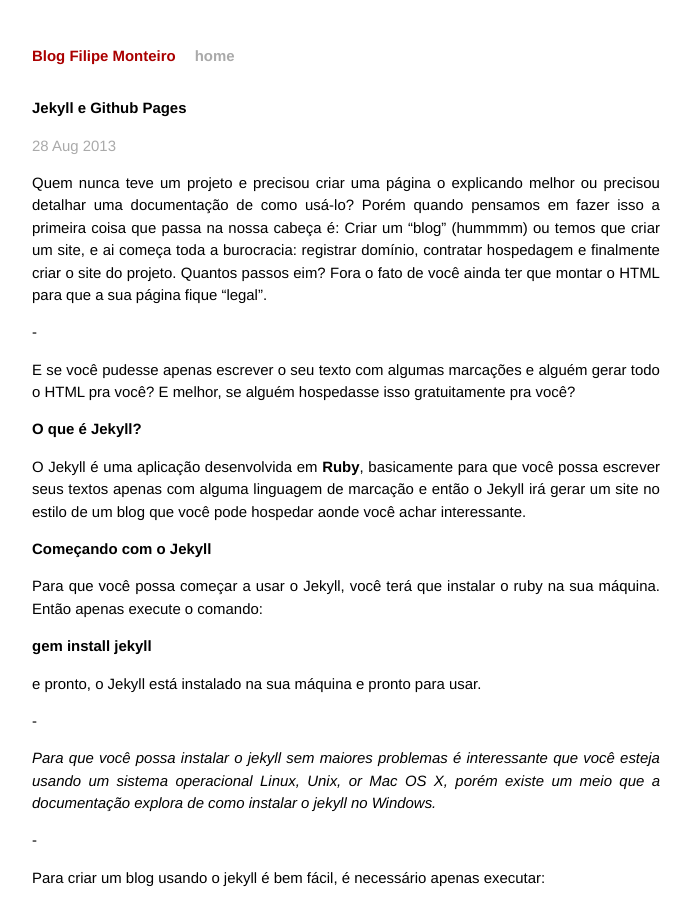
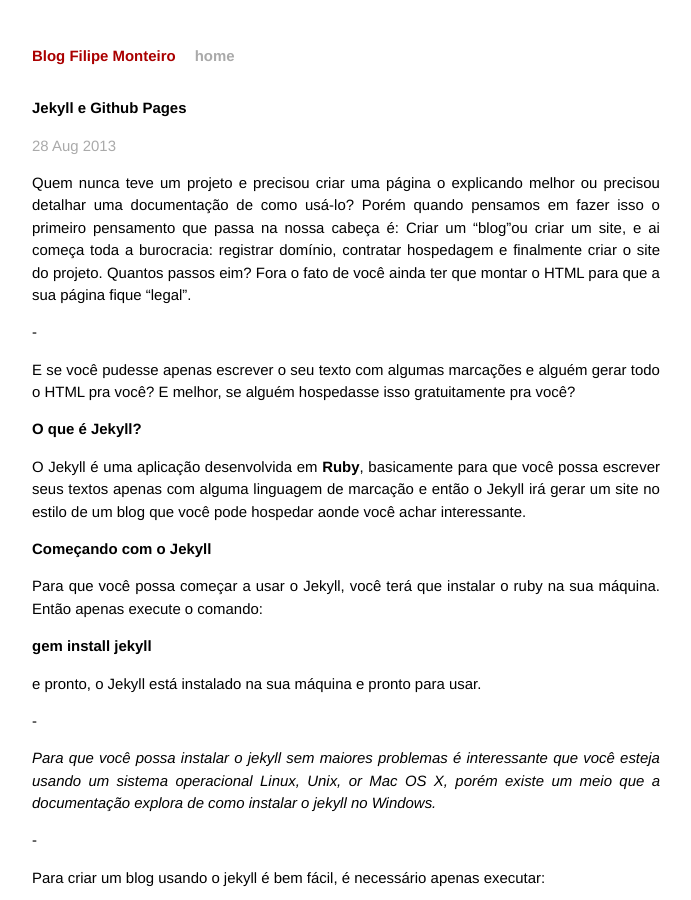
Before and after one commit to filipemonteiroth/filipemonteiroth.github.io, a Jekyll site: the page built from _posts/2013-08-28-Jekyll-e-Github-Pages.markdown, in a window 1280 px wide and 900 px high. Shown: the whole window, without its empty margins (294-985 px from the left). Built offline with Jekyll 4.4.1, drawn with Linux system fonts in a browser that asks for light colours; Markdown is read by kramdown in place of the engine named in the settings; some of the changed text lies outside the part shown.

Commit message:
Ajustando post

```diff
--- a/_posts/2013-08-28-Jekyll-e-Github-Pages.markdown
+++ b/_posts/2013-08-28-Jekyll-e-Github-Pages.markdown
@@ -5,7 +5,7 @@ date:   2013-08-28 11:00:00
 categories: jekyll update
 ---
 
-Quem nunca teve um projeto e precisou criar uma página o explicando melhor ou precisou detalhar uma documentação de como usá-lo? Porém quando pensamos em fazer isso a primeira coisa que passa  na nossa cabeça é: Criar um "blog" (hummmm) ou temos que criar um site, e ai começa toda a burocracia: registrar domínio, contratar hospedagem e finalmente criar o site do projeto. Quantos passos eim? Fora o fato de você ainda ter que montar o HTML para que a sua página fique "legal".
+Quem nunca teve um projeto e precisou criar uma página o explicando melhor ou precisou detalhar uma documentação de como usá-lo? Porém quando pensamos em fazer isso o primeiro pensamento que passa  na nossa cabeça é: Criar um "blog"ou criar um site, e ai começa toda a burocracia: registrar domínio, contratar hospedagem e finalmente criar o site do projeto. Quantos passos eim? Fora o fato de você ainda ter que montar o HTML para que a sua página fique "legal".
 
 -
 
```
Also changed, not shown: other parts of _posts/2013-08-28-Jekyll-e-Github-Pages.markdown (+6 -2 lines).
